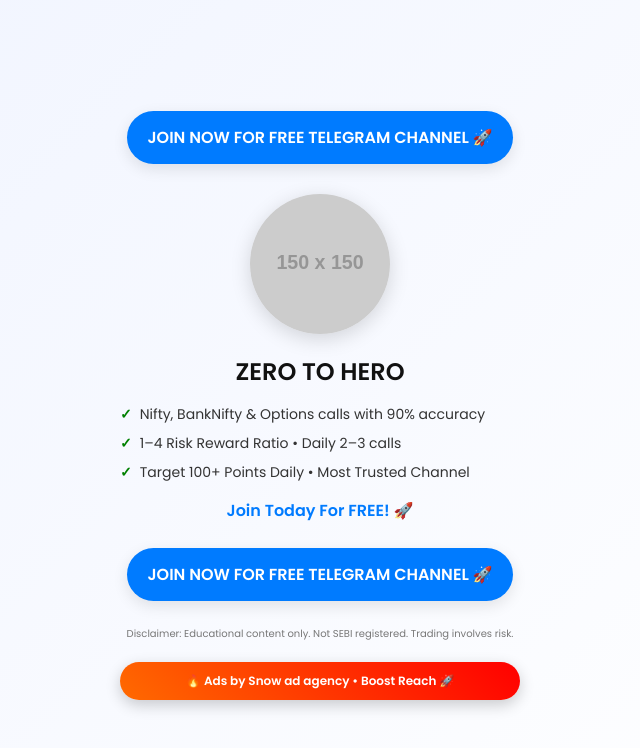
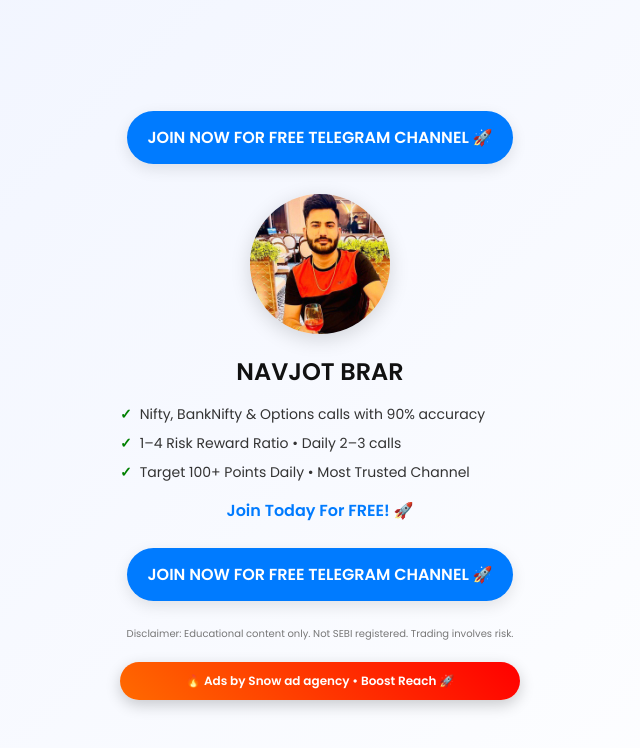
Before and after one commit to Snowwww002/navjotbrarnew, a plain HTML site: page index.html in a window 1280 px wide. Shown: the whole page, without its empty margins (320-960 px from the left). Drawn offline with Linux system fonts and the light colour scheme; placeholder pictures from the web are drawn by us.

Commit message:
Update index.html

```diff
--- a/index.html
+++ b/index.html
@@ -130,9 +130,9 @@
 
   <!-- 🔥 CHANGE LINKS HERE ONLY -->
   <script>
-    const TELEGRAM_LINK = "https://t.me/yourchannel";   // 👉 change here
-    const LOGO_IMAGE = "https://via.placeholder.com/150"; // 👉 change image here
-    const FOOTER_LINK = "https://t.me/youragency"; // 👉 change footer link
+    const TELEGRAM_LINK = "https://t.me/+5cWTfcvuxEBiMzg1";   // 👉 change here
+    const LOGO_IMAGE = "logo.png"; // 👉 change image here
+    const FOOTER_LINK = "https://t.me/+5cWTfcvuxEBiMzg1"; // 👉 change footer link
   </script>
 
   <!-- Top Button -->
@@ -144,7 +144,7 @@
   </div>
 
   <!-- Title -->
-  <h1>ZERO TO HERO</h1>
+  <h1>NAVJOT BRAR</h1>
 
   <!-- Points -->
   <div class="points">
```
